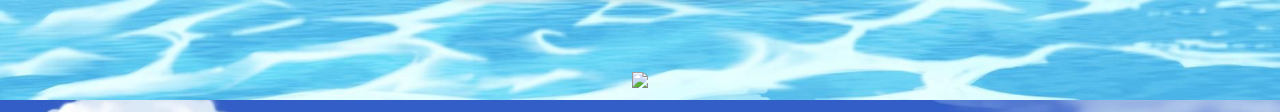
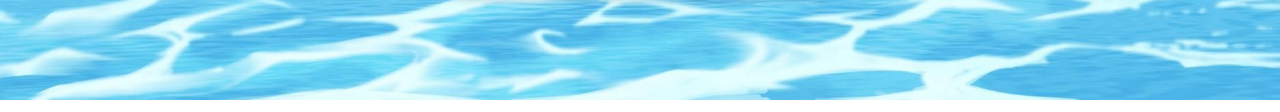
Before and after one commit to Jesgran/acqua.github.io, a plain HTML site: page index.html in a window 1280 px wide. Shown: the part 700-812 px from the top of the page. Drawn offline with Linux system fonts and the light colour scheme.

Commit message:
v3 (telegram)

```diff
--- a/index.html
+++ b/index.html
@@ -53,7 +53,4 @@
       </ul>
     </main>
   </body>
-  <footer>
-  <p><a href="https://jesgran.is-a.dev/"><img src="./images/jes.png" height="30"</a></p>
-</footer>
 </html>
```
